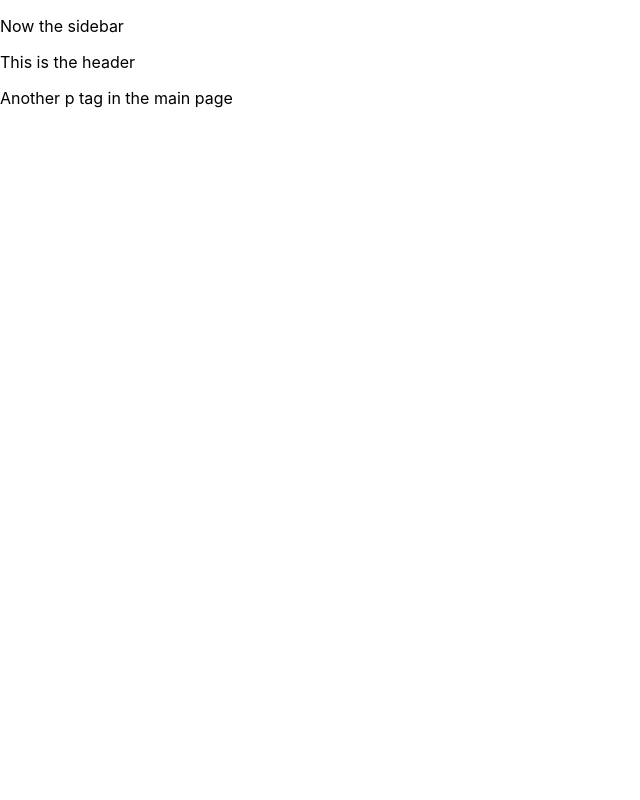
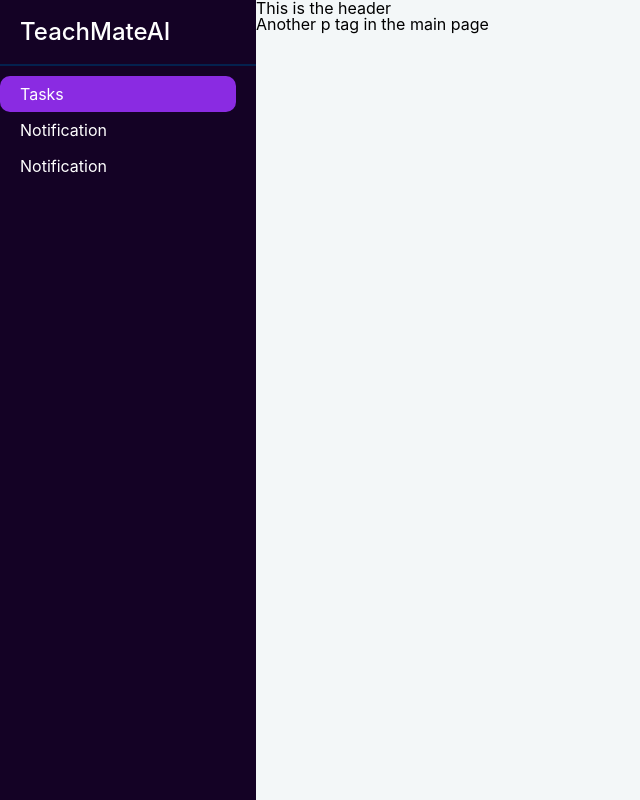
Before and after one commit to Brian-Machiestay/task-dashboard, a React (Create React App) app: page / in a window 1280 px wide. Shown: the whole page, without its empty margins (0-640 px from the left). Built offline with nearby package versions, Linux system fonts and the light colour scheme.

Commit message:
complete sidebar styling

```diff
--- a/src/App.css
+++ b/src/App.css
@@ -36,3 +36,8 @@
     transform: rotate(360deg);
   }
 }
+
+.home {
+  display: flex;
+  height: 100%;
+}
--- a/src/App.js
+++ b/src/App.js
@@ -5,10 +5,10 @@ import Mainpage from './components/main/mainpage';
 
 function App() {
   return (
-    <>
+    <div className='home'>
       <Sidebar />
       <Mainpage />
-    </>
+    </div>
   );
 }
 
--- a/src/components/sidebar/sidebar.jsx
+++ b/src/components/sidebar/sidebar.jsx
@@ -4,7 +4,10 @@ import styles from './sidebar.module.css'
 const Sidebar = () => {
     return(
         <div className={styles.container}>
-            <p>Now the sidebar</p>
+            <p className={styles.logo}>TeachMateAI</p>
+            <p className={styles.active}>Tasks</p>
+            <p>Notification</p>
+            <p>Notification</p>
         </div>
     )
 }
--- a/src/components/sidebar/sidebar.module.css
+++ b/src/components/sidebar/sidebar.module.css
@@ -0,0 +1,30 @@
+.container {
+    gap: 20px;
+    width: 20%;
+    background-color: rgb(20, 2, 37);
+    height: 100%;
+    color: white;
+
+    p {
+        margin-left: 20px;
+        padding-bottom: 10px;
+        padding-top: 10px;
+    }
+
+    p.logo {
+        font-weight: 500;
+        font-size: 18pt;
+        border-bottom: 2px solid rgb(4, 33, 78);
+        margin-left: 0;
+        padding: 20px;
+        margin-bottom: 10px;
+    }
+
+    .active {
+        border-radius: 10px;
+        margin-left: 0;
+        padding-left: 20px;
+        background-color: blueviolet;
+        margin-right: 20px;
+    }
+}
--- a/src/index.css
+++ b/src/index.css
@@ -1,3 +1,56 @@
+html, body, div, span, object, iframe, figure, h1, h2, h3, h4, h5, h6, p, blockquote, pre, a, code, em, img, small, strike, strong, sub, sup, tt, b, u, i, ol, ul, li, fieldset, form, label, table, caption, tbody, tfoot, thead, tr, th, td, main, canvas, embed, footer, header, nav, section, video{
+  margin: 0;
+  padding: 0;
+  border: 0;
+  font-size: 100%;
+  font: inherit;
+  vertical-align: baseline;
+  text-rendering: optimizeLegibility;
+  -webkit-font-smoothing: antialiased;
+  text-size-adjust: none;
+}
+
+footer, header, nav, section, main{
+  display: block;
+}
+
+body{
+  line-height: 1;
+}
+
+ol, ul{
+  list-style: none;
+}
+
+blockquote, q{
+  quotes: none;
+}
+
+blockquote:before, blockquote:after, q:before, q:after{
+  content: '';
+  content: none;
+}
+
+table{
+  border-collapse: collapse;
+  border-spacing: 0;
+}
+
+input{
+  -webkit-appearance: none;
+  border-radius: 0;
+}
+
+code {
+  font-family: source-code-pro, Menlo, Monaco, Consolas, 'Courier New',
+    monospace;
+}
+
+a {
+  text-decoration: none;
+  color: black;
+}
+
 body {
   margin: 0;
   font-family: -apple-system, BlinkMacSystemFont, 'Segoe UI', 'Roboto', 'Oxygen',
@@ -5,8 +58,14 @@ body {
     sans-serif;
   -webkit-font-smoothing: antialiased;
   -moz-osx-font-smoothing: grayscale;
+  background-color: rgb(243, 247, 248);
+  height: 100vh;
 }
 
+#root {
+  box-sizing: border-box;
+  height: 100%;
+}
 code {
   font-family: source-code-pro, Menlo, Monaco, Consolas, 'Courier New',
     monospace;
```
